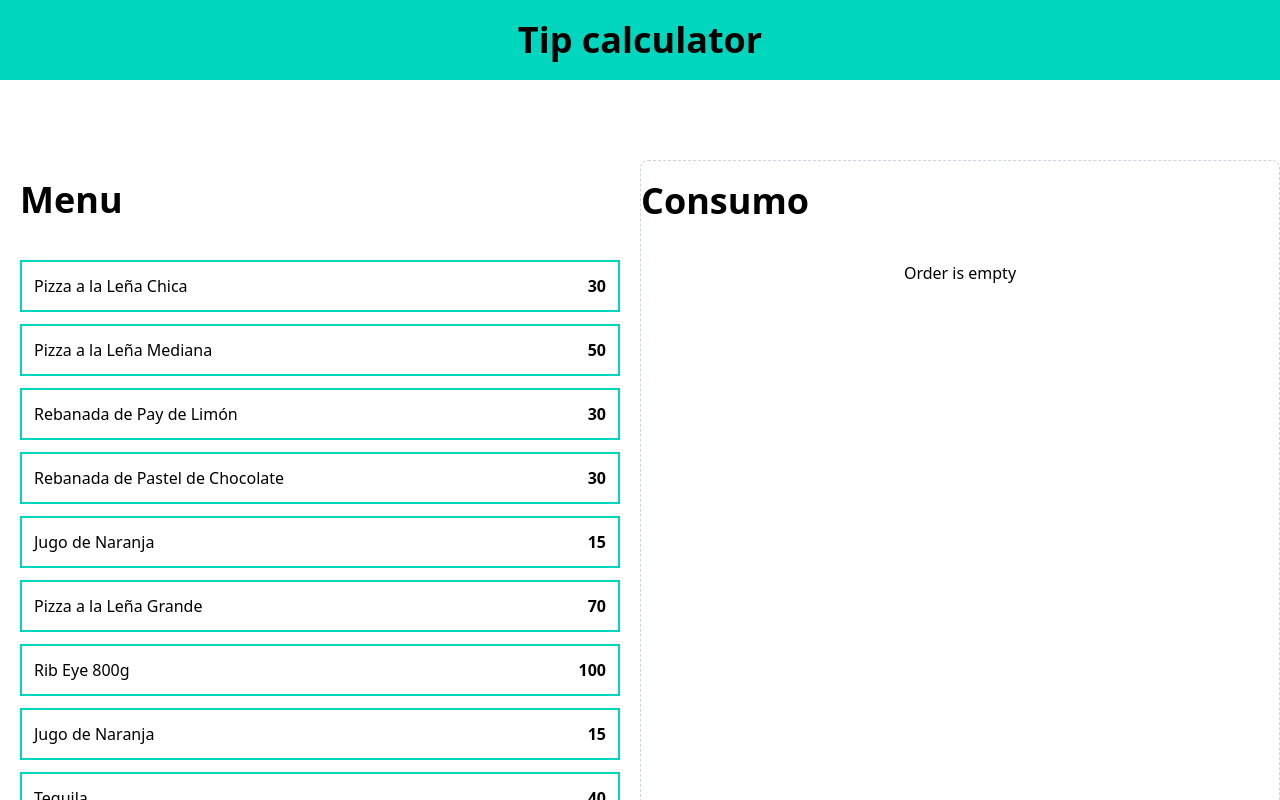
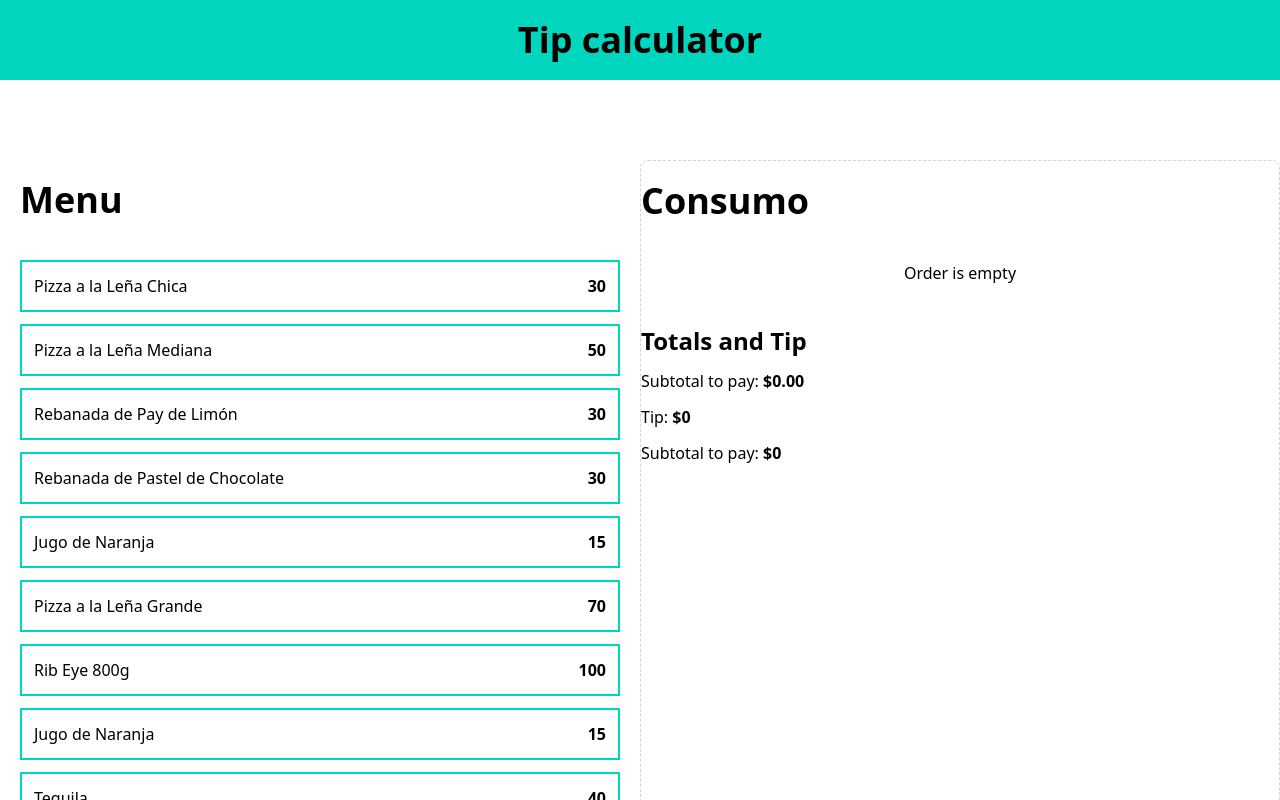
Before and after one commit to DevilRed/tip_calculator, a React (Vite) app: page / in a window 1280 px wide. Shown: the top 800 px of the page. Built offline with nearby package versions, Linux system fonts and the light colour scheme.

Commit message:
add orderTotals component to show order total, show it on App component

```diff
--- a/src/App.tsx
+++ b/src/App.tsx
@@ -1,5 +1,6 @@
 import { MenuItem } from "./components/MenuItem";
 import { OrderContent } from "./components/OrderContent";
+import { OrderTotals } from "./components/OrderTotals";
 import { menuItems } from "./data/db";
 import useOrder from "./hooks/useOrder";
 
@@ -22,6 +23,7 @@
         </div>
         <div className="border border-dashed border-slate-300 py-5 rounded-lg space-y-10">
           <OrderContent order={order} removeItem={removeItem} />
+          <OrderTotals order={order} />
         </div>
       </main>
     </>
--- /dev/null
+++ b/src/components/OrderTotals.tsx
@@ -0,0 +1,27 @@
+import { useMemo } from "react"
+import { OrderItem } from "../types"
+import { formatCurrency } from "../helpers"
+
+type OrderTotalsProps = {
+	order: OrderItem[]
+}
+
+export const OrderTotals = ({order}: OrderTotalsProps) => {
+	const subtotalAmount = useMemo(() => order.reduce((total, item) => total + (item.quantity * item.price), 0), [order])
+	return (
+		<>
+			<div className="space-y-3">
+				<h2 className="font-black text-2xl">Totals and Tip</h2>
+				<p>Subtotal to pay: {' '}
+					<span className="font-bold">{ formatCurrency(subtotalAmount)}</span>
+				</p>
+				<p>Tip: {' '}
+					<span className="font-bold">$0</span>
+				</p>
+				<p>Subtotal to pay: {' '}
+					<span className="font-bold">$0</span>
+				</p>
+			</div>
+		</>
+	)
+}
--- a/src/hooks/useOrder.ts
+++ b/src/hooks/useOrder.ts
@@ -1,6 +1,5 @@
 import { useState } from "react";
 import { MenuItem, OrderItem } from "../types";
-import { jsx } from "react/jsx-runtime";
 
 export default function useOrder() {
 	const [order, setOrder] = useState<OrderItem[]>([])
```
